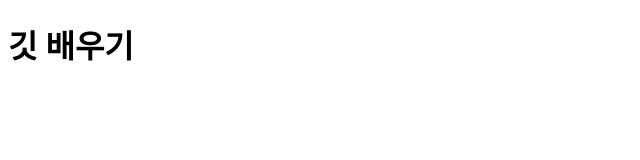
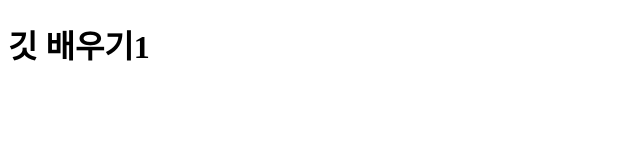
Before and after one commit to gunhee98/withGunheeRepo, a plain HTML site: page index.html in a window 1280 px wide. Shown: the full height of the page, 0-640 px from the left. Drawn offline with Linux system fonts and the light colour scheme.

Commit message:
내용변경

```diff
--- a/index.html
+++ b/index.html
@@ -7,6 +7,6 @@
     <title></title>
   </head>
   <body>
-    <h1>깃 배우기</h1>
+    <h1>깃 배우기1</h1>
   </body>
 </html>
```
